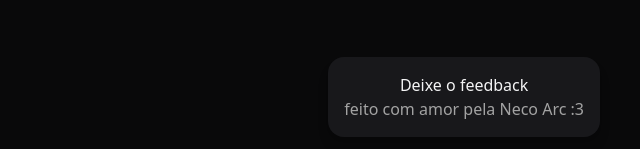
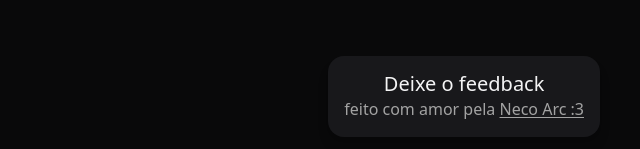
Before and after one commit to ReinaldoARamos/Feedback_App_React, a React (Vite) app in the folder web/: page / in a window 1280 px wide. Both pictures are taken after a click on the button "Feedback". Shown: the part 559-708 px from the top of the page, without its empty margins (640-1280 px from the left). Built offline with nearby package versions, Linux system fonts and the light colour scheme.

Commit message:
terminando de alinhar o forms

```diff
--- a/web/src/components/widgetForm.tsx
+++ b/web/src/components/widgetForm.tsx
@@ -2,13 +2,13 @@ export function WidgetForm() {
     return (
         <div className="bg-zinc-900 p-4 relative rounded-2xl mb-4 flex flex-col items-center shadow-lg w-[calc(100vw-2rem)] md:w-auto ">
            <header>
-            <span className="text-md leading-5 flex-auto">Deixe o feedback</span>
+            <span className="text-xl leading-6 ">Deixe o feedback</span>
            </header>
 
 
 
            <footer className="text-md text-neutral-400">
-                    feito com amor pela <a className="underline-offset-2" href="https://www.youtube.com/watch?v=5pCUDdUQspc">Neco Arc :3</a>
+                    feito com amor pela <a className="underline underline-offset-2" href="https://www.youtube.com/watch?v=5pCUDdUQspc" target={"_blank"}>Neco Arc :3</a>
            </footer>
         </div>
     );
```
